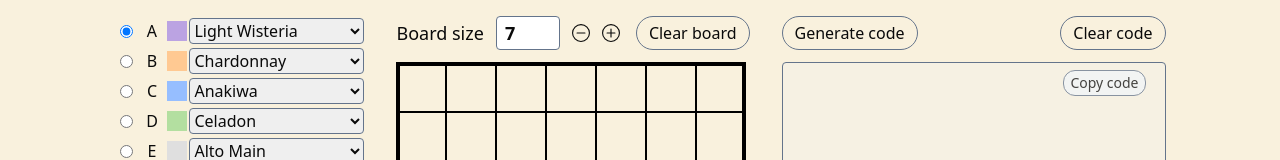
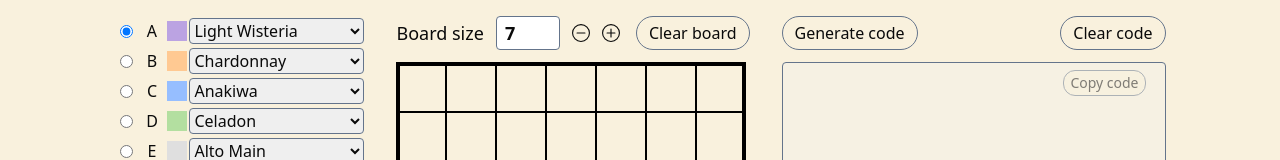
Before and after one commit to samimsu/queens-game-linkedin, a React (Vite) app: page /level-builder in a window 1280 px wide. Shown: the part 162-322 px from the top of the page. Built offline with nearby package versions, Linux system fonts and the light colour scheme.

Commit message:
Fix 'Copy code' dark mode UI

```diff
--- a/src/components/LevelBuilder/components/SectionJSCode.jsx
+++ b/src/components/LevelBuilder/components/SectionJSCode.jsx
@@ -91,7 +91,7 @@ export default level${levelNumber};
                   setCopied(false);
                 }, 1500);
               }}
-              className="bg-background border border-slate-500 rounded-xl py-0.5 px-1.5 text-sm disabled:bg-slate-100 opacity-75 hover:opacity-100"
+              className="bg-background border border-slate-500 rounded-xl py-0.5 px-1.5 text-sm disabled:opacity-50 opacity-75 hover:opacity-100"
               disabled={!jsCode}
             >
               Copy code
```
